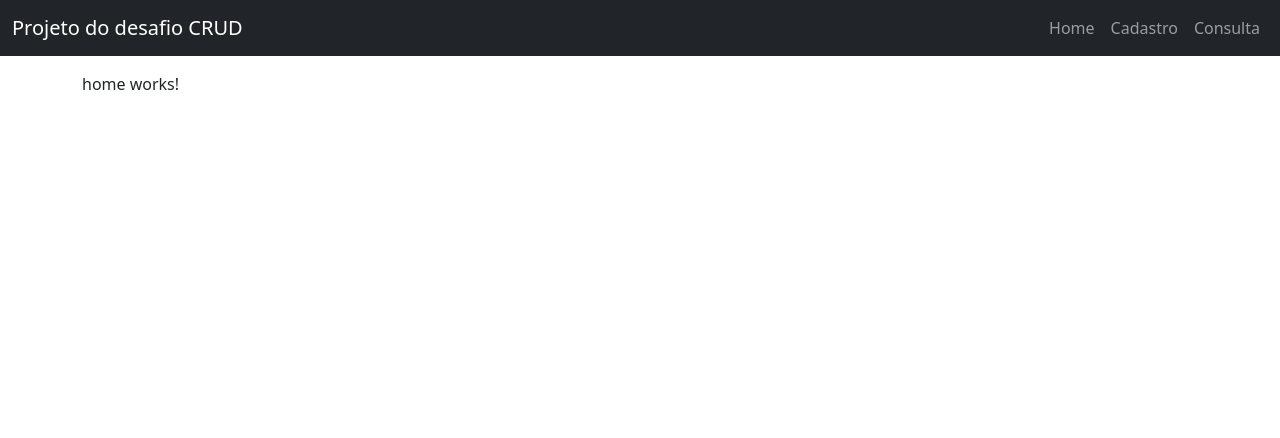
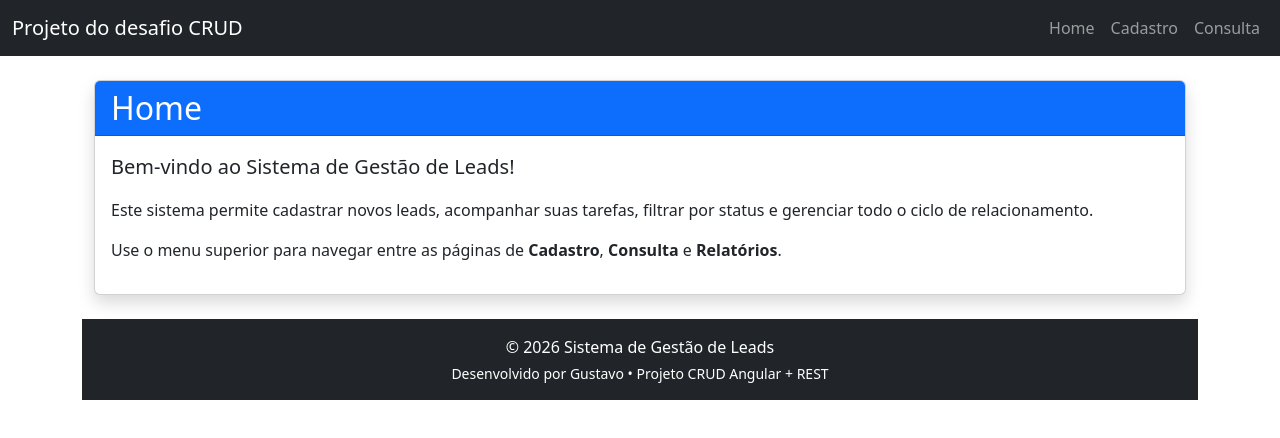
Before and after one commit to gustavogregorio1986/DesafioCRUDAPP, an Angular app: page /home in a window 1280 px wide. Shown: the top 438 px of the page. Built offline with nearby package versions, Linux system fonts and the light colour scheme.

Commit message:
Desenvolvendo o footer

```diff
--- a/src/app/pages/cadastro/cadastro.component.html
+++ b/src/app/pages/cadastro/cadastro.component.html
@@ -61,3 +61,4 @@
     </div>
   </div>
 </div>
+<app-footer></app-footer>
--- a/src/app/pages/cadastro/cadastro.component.ts
+++ b/src/app/pages/cadastro/cadastro.component.ts
@@ -1,11 +1,12 @@
 import { Component } from '@angular/core';
 import { ReactiveFormsModule, FormBuilder, FormGroup, Validators, FormArray } from '@angular/forms';
 import { CommonModule } from '@angular/common';
+import { FooterComponent } from "../footer/footer.component";
 
 @Component({
   selector: 'app-cadastro',
   standalone: true,
-  imports: [CommonModule, ReactiveFormsModule], // <-- IMPORTANTE
+  imports: [CommonModule, ReactiveFormsModule, FooterComponent], // <-- IMPORTANTE
   templateUrl: './cadastro.component.html',
   styleUrls: ['./cadastro.component.css']
 })
--- a/src/app/pages/consulta/consulta.component.html
+++ b/src/app/pages/consulta/consulta.component.html
@@ -72,3 +72,4 @@
     </div>
   </div>
 </div>
+<app-footer></app-footer>
--- a/src/app/pages/consulta/consulta.component.ts
+++ b/src/app/pages/consulta/consulta.component.ts
@@ -5,11 +5,12 @@ import { FormsModule } from '@angular/forms';
 import { LeadService } from '../../services/lead.service';
 import { Lead } from '../../interfaces/lead';
 import { TaskItem } from '../../interfaces/task-item';
+import { FooterComponent } from "../footer/footer.component";
 
 @Component({
   selector: 'app-consulta',
   standalone: true, // importante para Angular 17+
-  imports: [CommonModule, FormsModule], // aqui entram os módulos usados no template
+  imports: [CommonModule, FormsModule, FooterComponent], // aqui entram os módulos usados no template
   templateUrl: './consulta.component.html',
   styleUrls: ['./consulta.component.css'] // cuidado: é styleUrls (plural)
 })
--- /dev/null
+++ b/src/app/pages/footer/footer.component.html
@@ -0,0 +1,8 @@
+<footer class="bg-dark text-white text-center py-3 mt-4">
+  <div class="container">
+    <p class="mb-1">© 2026 Sistema de Gestão de Leads</p>
+    <p class="small mb-0">
+      Desenvolvido por Gustavo • Projeto CRUD Angular + REST
+    </p>
+  </div>
+</footer>
--- a/src/app/pages/home/home.component.html
+++ b/src/app/pages/home/home.component.html
@@ -1 +1,21 @@
-<p>home works!</p>
+<div class="container mt-4">
+  <div class="card shadow">
+    <div class="card-header bg-primary text-white">
+      <h2 class="mb-0">Home</h2>
+    </div>
+    <div class="card-body">
+      <p class="lead">
+        Bem-vindo ao Sistema de Gestão de Leads!
+      </p>
+      <p>
+        Este sistema permite cadastrar novos leads, acompanhar suas tarefas,
+        filtrar por status e gerenciar todo o ciclo de relacionamento.
+      </p>
+      <p>
+        Use o menu superior para navegar entre as páginas de <strong>Cadastro</strong>,
+        <strong>Consulta</strong> e <strong>Relatórios</strong>.
+      </p>
+    </div>
+  </div>
+</div>
+<app-footer></app-footer>
--- a/src/app/pages/home/home.component.ts
+++ b/src/app/pages/home/home.component.ts
@@ -1,8 +1,9 @@
 import { Component } from '@angular/core';
+import { FooterComponent } from "../footer/footer.component";
 
 @Component({
   selector: 'app-home',
-  imports: [],
+  imports: [FooterComponent],
   templateUrl: './home.component.html',
   styleUrl: './home.component.css'
 })
```
Also changed, not shown: src/app/pages/footer/footer.component.ts (added, +11 -0 lines), src/app/pages/footer/footer.component.css (added), 1 other file (tests, documents, lock files or other folders).
